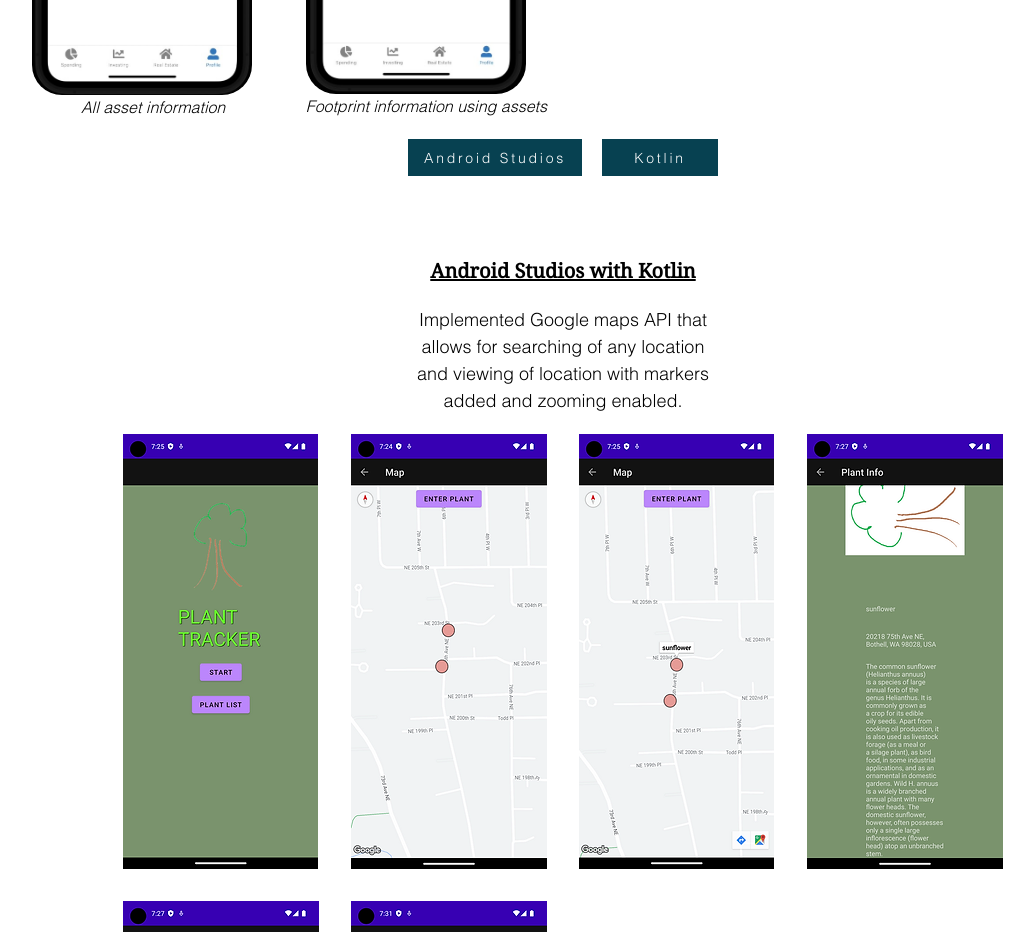
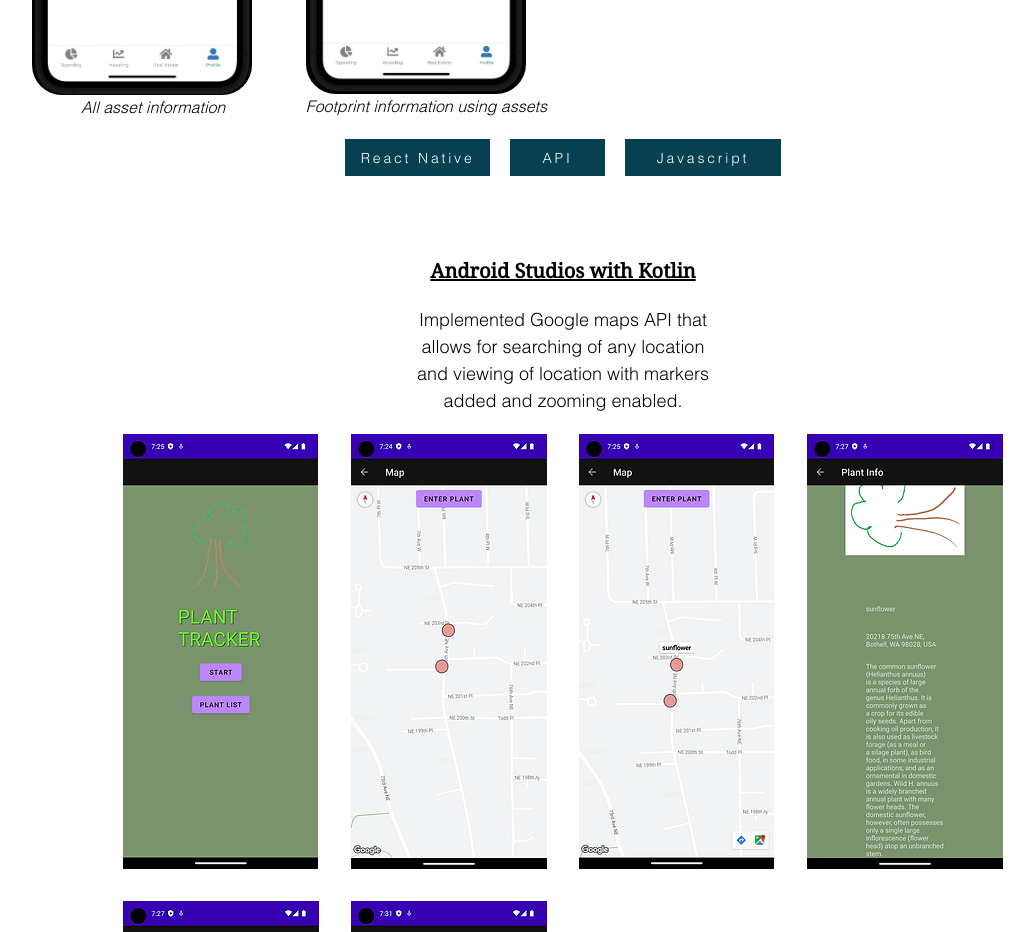
Before and after one commit to MrPork1/Portfolio, a Next.js app: page /projects in a window 1280 px wide. Shown: the part 3280-4212 px from the top of the page, without its empty margins (77-1111 px from the left). Built offline with nearby package versions, Linux system fonts and the light colour scheme.

Commit message:
Fixed tags for envko projects

```diff
--- a/src/app/projects/page.tsx
+++ b/src/app/projects/page.tsx
@@ -110,8 +110,9 @@
         </div>
       </div>
       <div className="flex justify-center mt-5 mb-20">
-        <div className="bg-[#074151] text-white px-4 py-2 text-[14px] tracking-[0.2em] mr-5 ">Android Studios</div>
-        <div className="bg-[#074151] text-white px-8 py-2 text-[14px] tracking-[0.2em] ">Kotlin</div>
+        <div className="bg-[#074151] text-white px-4 py-2 text-[14px] tracking-[0.2em] mr-5 ">React Native</div>
+        <div className="bg-[#074151] text-white px-8 py-2 text-[14px] tracking-[0.2em] mr-5 ">API</div>
+        <div className="bg-[#074151] text-white px-8 py-2 text-[14px] tracking-[0.2em] ">Javascript</div>
       </div>
     </div>
     <div id="androidstudioskotlin">
```
